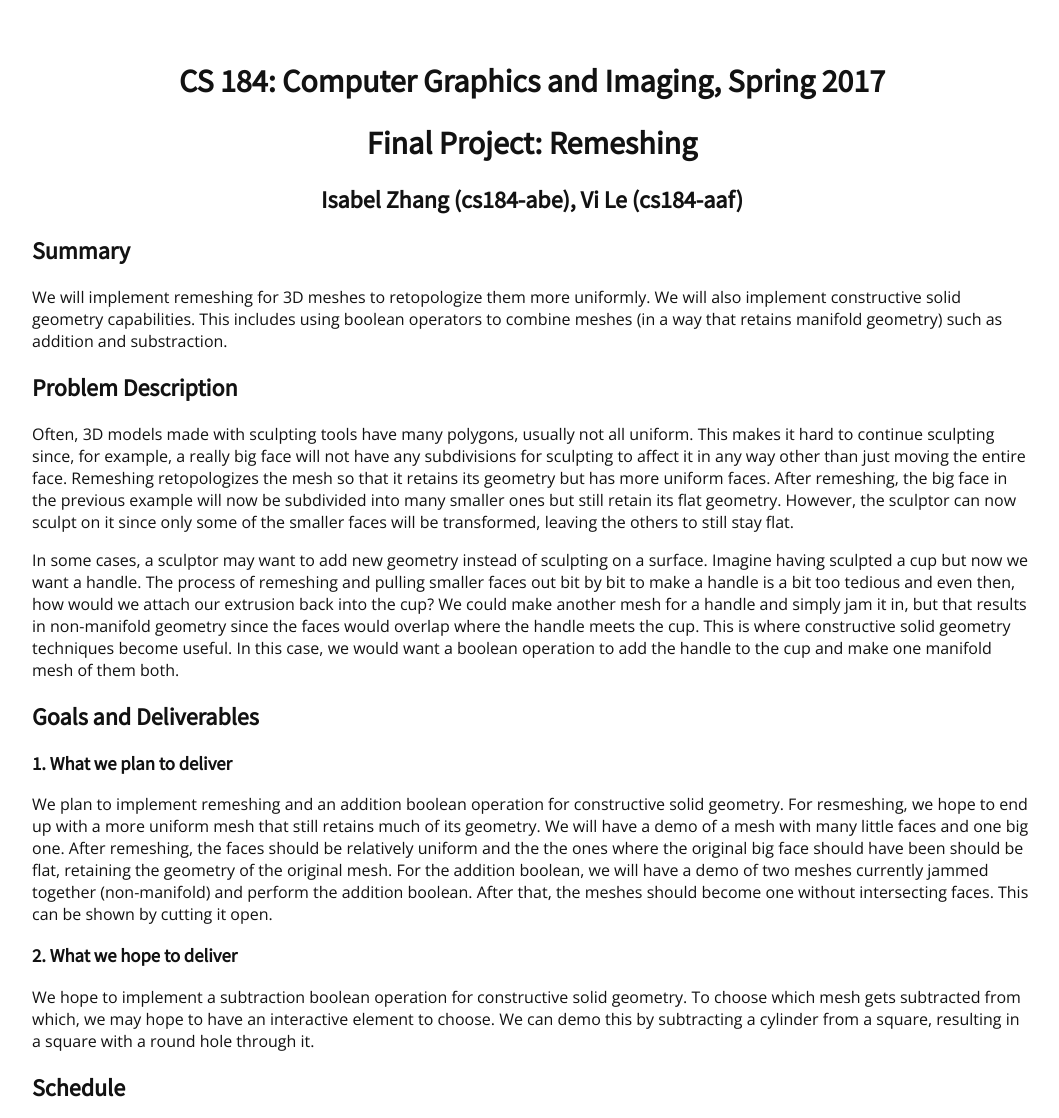
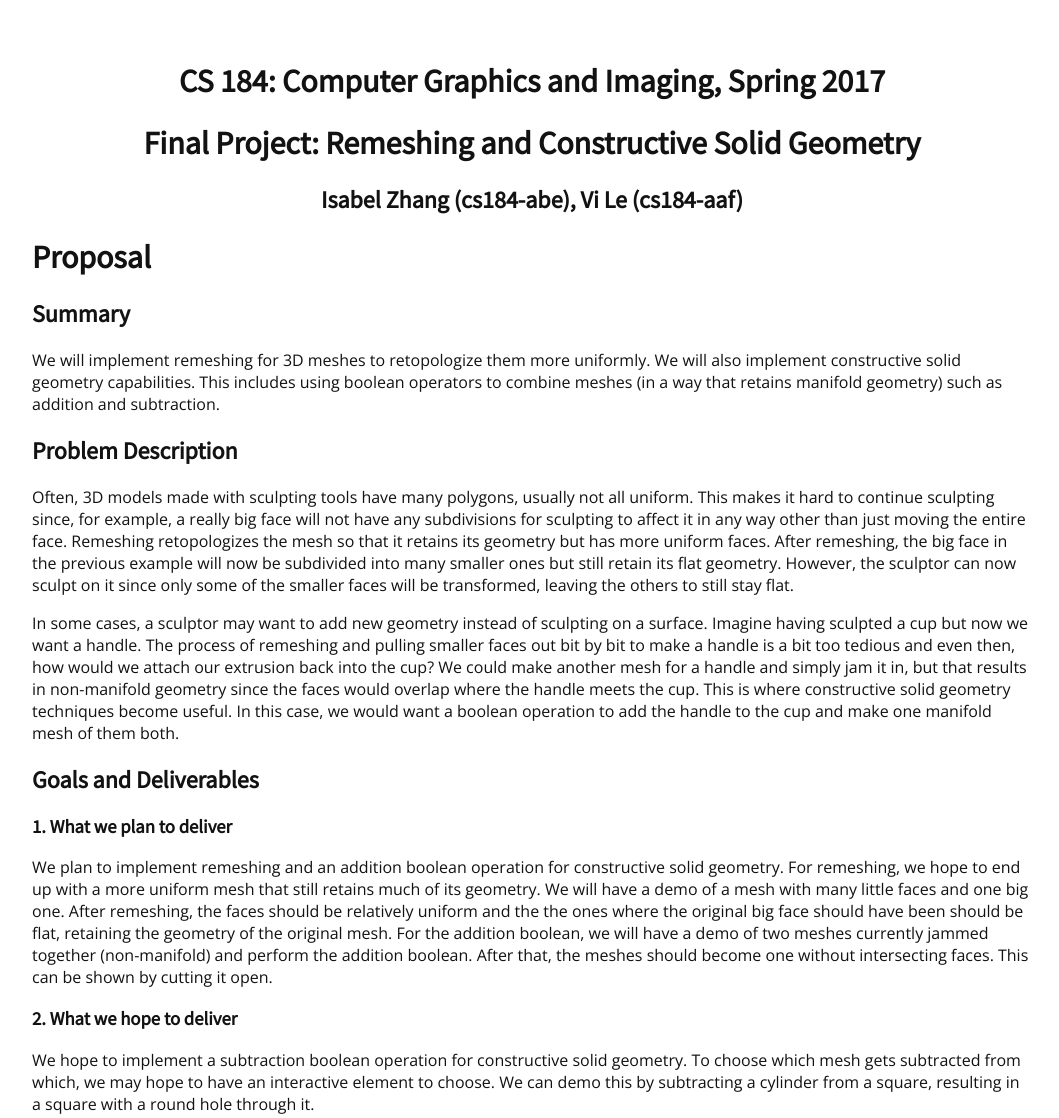
Before and after one commit to vianle/cs184-final-proj-website, a plain HTML site: page index.html in a window 1280 px wide. Shown: the part 60-1178 px from the top of the page, without its empty margins (108-1167 px from the left). Drawn offline with nearby package versions, Linux system fonts and the light colour scheme.

Commit message:
writing up proposal

```diff
--- a/index.html
+++ b/index.html
@@ -22,14 +22,15 @@
 <body>
 
 <h1 align="middle">CS 184: Computer Graphics and Imaging, Spring 2017</h1>
-<h1 align="middle">Final Project: Remeshing
+<h1 align="middle">Final Project: Remeshing and Constructive Solid Geometry
 </h1>
 <h2 align="middle">Isabel Zhang (cs184-abe), Vi Le (cs184-aaf)</h2>
 
 <div>
+<h1 align="left">Proposal</h1>
 
 <h2 align="left">Summary</h2>
-<p>We will implement remeshing for 3D meshes to retopologize them more uniformly. We will also implement constructive solid geometry capabilities. This includes using boolean operators to combine meshes (in a way that retains manifold geometry) such as addition and substraction.
+<p>We will implement remeshing for 3D meshes to retopologize them more uniformly. We will also implement constructive solid geometry capabilities. This includes using boolean operators to combine meshes (in a way that retains manifold geometry) such as addition and subtraction.
 
 <h2 align="left">Problem Description</h2>
 <p>Often, 3D models made with sculpting tools have many polygons, usually not all uniform. This makes it hard to continue sculpting since, for example, a really big face will not have any subdivisions for sculpting to affect it in any way other than just moving the entire face. Remeshing retopologizes the mesh so that it retains its geometry but has more uniform faces. After remeshing, the big face in the previous example will now be subdivided into many smaller ones but still retain its flat geometry. However, the sculptor can now sculpt on it since only some of the smaller faces will be transformed, leaving the others to still stay flat.</p>
@@ -39,7 +40,7 @@
 
 <h2 align="left">Goals and Deliverables</h2>
 <h3 align="left">1. What we plan to deliver</h2>
-<p>We plan to implement remeshing and an addition boolean operation for constructive solid geometry. For resmeshing, we hope to end up with a more uniform mesh that still retains much of its geometry. We will have a demo of a mesh with many little faces and one big one. After remeshing, the faces should be relatively uniform and the the ones where the original big face should have been should be flat, retaining the geometry of the original mesh. For the addition boolean, we will have a demo of two meshes currently jammed together (non-manifold) and perform the addition boolean. After that, the meshes should become one without intersecting faces. This can be shown by cutting it open. </p>
+<p>We plan to implement remeshing and an addition boolean operation for constructive solid geometry. For remeshing, we hope to end up with a more uniform mesh that still retains much of its geometry. We will have a demo of a mesh with many little faces and one big one. After remeshing, the faces should be relatively uniform and the the ones where the original big face should have been should be flat, retaining the geometry of the original mesh. For the addition boolean, we will have a demo of two meshes currently jammed together (non-manifold) and perform the addition boolean. After that, the meshes should become one without intersecting faces. This can be shown by cutting it open. </p>
 <h3 align="left">2. What we hope to deliver</h2>
 <p>We hope to implement a subtraction boolean operation for constructive solid geometry. To choose which mesh gets subtracted from which, we may hope to have an interactive element to choose. We can demo this by subtracting a cylinder from a square, resulting in a square with a round hole through it.</p>
 
@@ -75,8 +76,8 @@
 <p>http://www.cs.jhu.edu/~misha/ReadingSeminar/Papers/Huang07b.pdf</p>
 <p>http://stackoverflow.com/questions/2002976/constructive-solid-geometry-mesh</p>
 
-<p>Isotropic remeshing </p>
-<p>http://graphics.stanford.edu/courses/cs468-12-spring/LectureSlides/13_Remeshing1.pdf</p>
+<!-- <p>Isotropic remeshing </p>
+ --><p>http://graphics.stanford.edu/courses/cs468-12-spring/LectureSlides/13_Remeshing1.pdf</p>
 
 <!-- <div align="left">
   <table style="width=100%">
```
